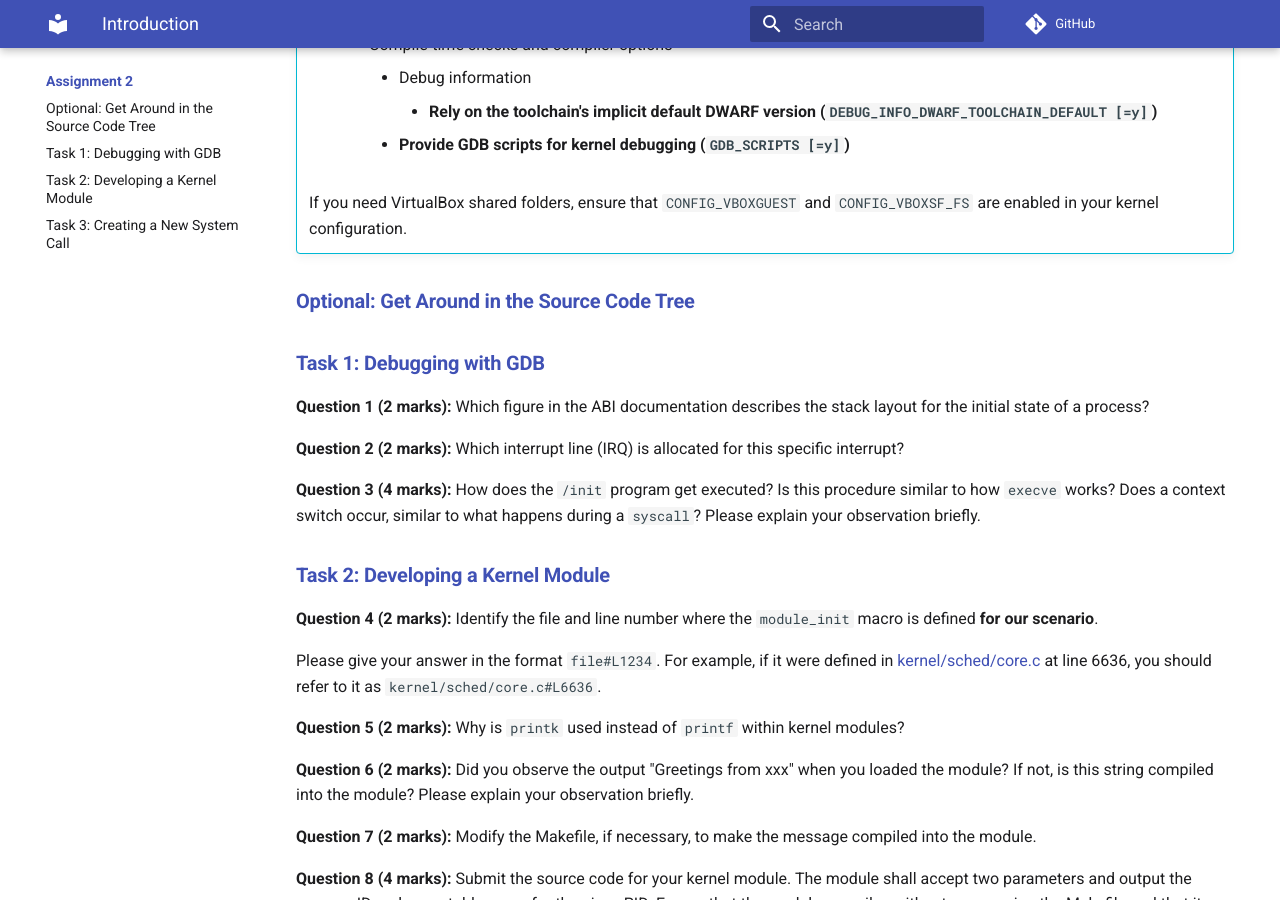
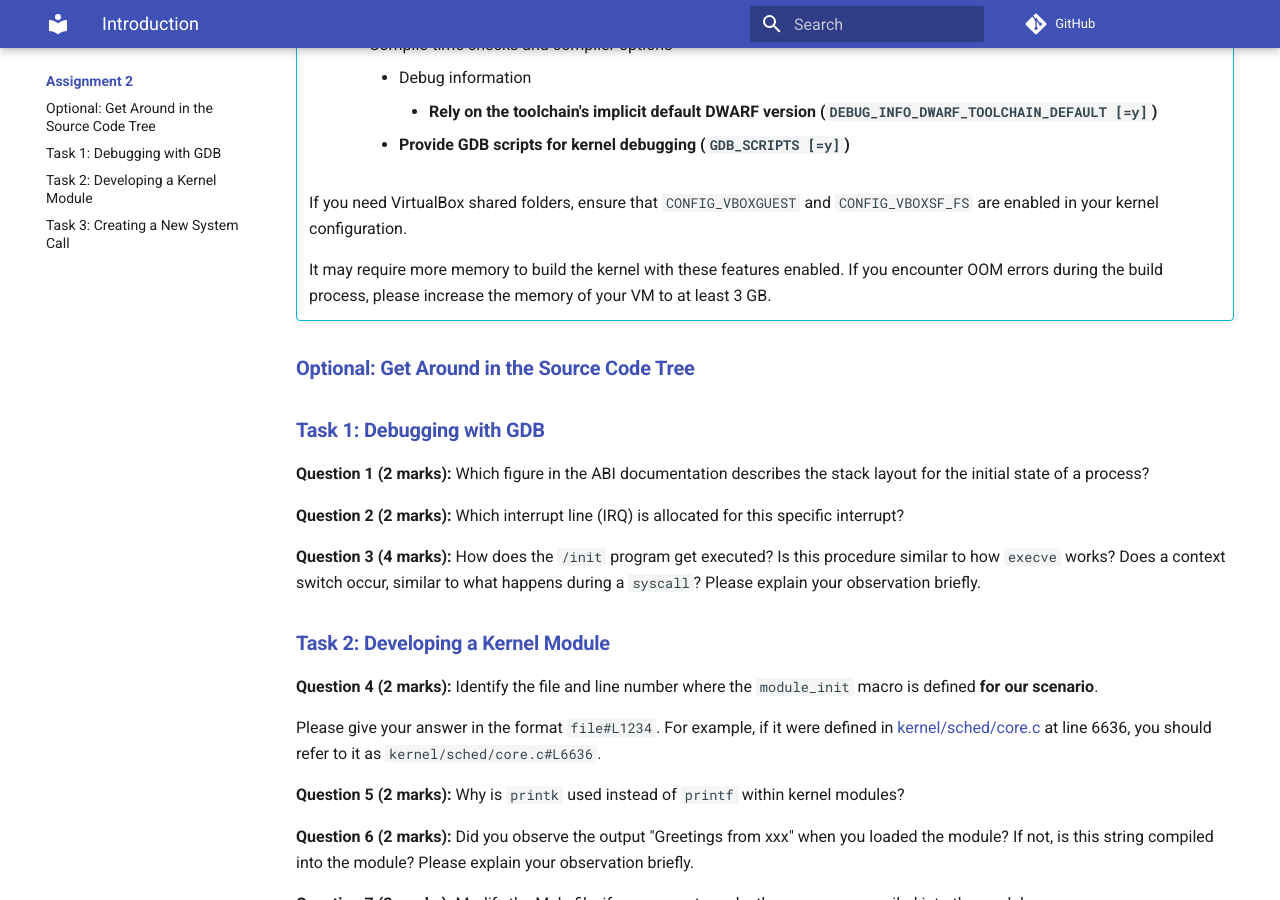
Before and after one commit to nus-cs5250/25s, an MkDocs documentation site: the page built from docs/asg2/index.md, in a window 1280 px wide and 900 px high, scrolled down 742 px. Built offline with MkDocs 1.6.1 and Material for MkDocs 9.7.7, drawn with Linux system fonts in a browser that asks for light colours; comment, search, counter and statistics services are not loaded.

Commit message:
asg2: more memory needed

```diff
--- a/docs/asg2/index.md
+++ b/docs/asg2/index.md
@@ -26,6 +26,9 @@
         - **Provide GDB scripts for kernel debugging (`GDB_SCRIPTS [=y]`)**
 
     If you need VirtualBox shared folders, ensure that `CONFIG_VBOXGUEST` and `CONFIG_VBOXSF_FS` are enabled in your kernel configuration.
+
+    It may require more memory to build the kernel with these features enabled.
+    If you encounter OOM errors during the build process, please increase the memory of your VM to at least 3 GB.
 
 ### [Optional: Get Around in the Source Code Tree](task-browsing.md)
 
```
